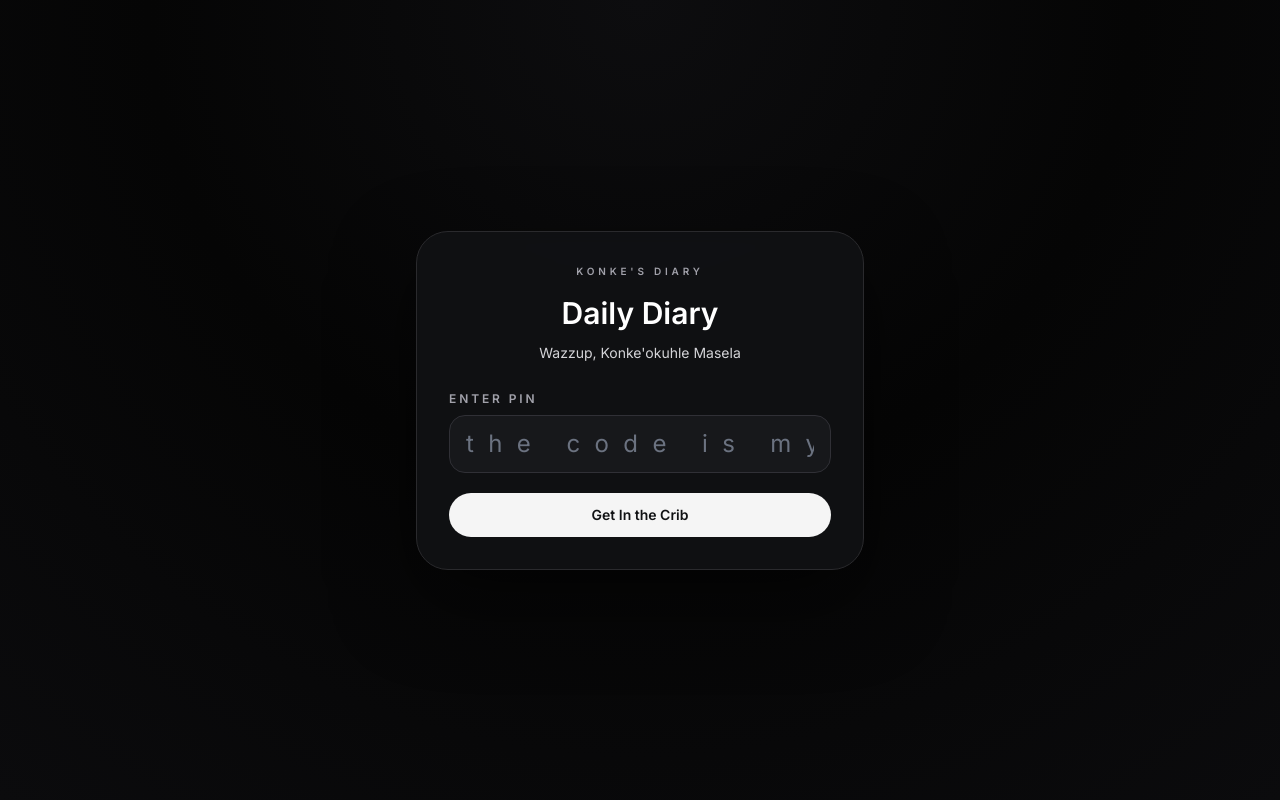
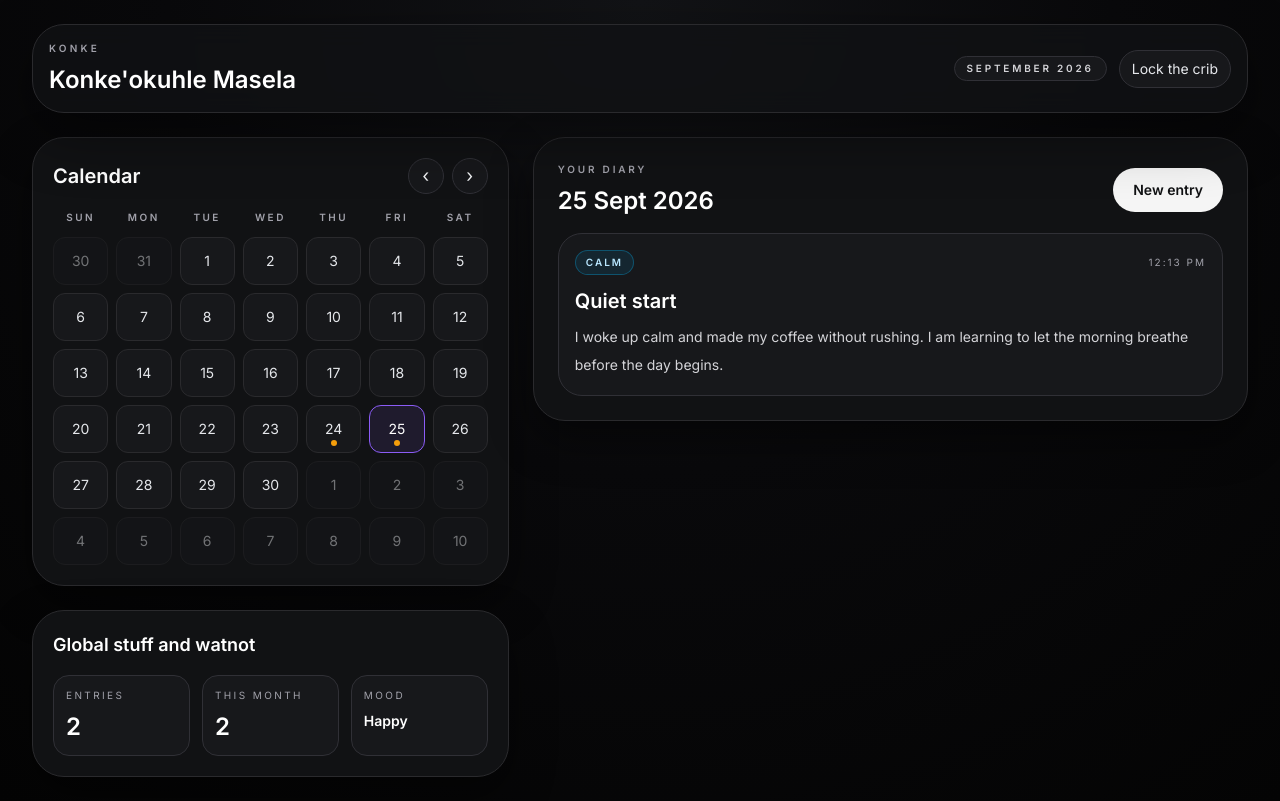
Before and after one commit to konkemasela/diarykonke, a React (Vite) app in the folder webgen-premium-landing-page/: page /home in a window 1280 px wide. Built offline with nearby package versions, Linux system fonts and the light colour scheme.

Commit message:
fixed pages

```diff
--- a/webgen-premium-landing-page/package.json
+++ b/webgen-premium-landing-page/package.json
@@ -12,6 +12,7 @@
     "clsx": "2.1.1",
     "react": "19.2.6",
     "react-dom": "19.2.6",
+    "react-router-dom": "7.8.0",
     "tailwind-merge": "3.4.0"
   },
   "devDependencies": {
--- a/webgen-premium-landing-page/src/App.tsx
+++ b/webgen-premium-landing-page/src/App.tsx
@@ -1,4 +1,5 @@
 import { useEffect, useState } from "react";
+import { BrowserRouter, Navigate, Route, Routes } from "react-router-dom";
 import { AuthPage } from "./pages/AuthPage";
 import { DiaryHomePage } from "./pages/DiaryHomePage";
 import { NewEntryPage } from "./pages/NewEntryPage";
@@ -7,7 +8,6 @@ import { createSampleEntries, dateKey, type DiaryEntry } from "./diary";
 const STORAGE_KEY = "global_saving_diary_entries";
 
 export default function App() {
-  const [page, setPage] = useState<"auth" | "home" | "new-entry">("auth");
   const [entries, setEntries] = useState<DiaryEntry[]>([]);
   const [selectedDate, setSelectedDate] = useState(dateKey(new Date()));
   const [calendarMonth, setCalendarMonth] = useState(new Date());
@@ -36,32 +36,35 @@ export default function App() {
   const handleSaveEntry = (entry: DiaryEntry) => {
     setEntries((current) => [entry, ...current]);
     setSelectedDate(entry.date);
-    setPage("home");
   };
 
-  if (page === "auth") {
-    return <AuthPage onUnlock={() => setPage("home")} />;
-  }
-
-  if (page === "new-entry") {
   return (
-      <NewEntryPage
-        initialDate={selectedDate}
-        onSave={handleSaveEntry}
-        onBack={() => setPage("home")}
-      />
-    );
-  }
-
-  return (
+    <BrowserRouter>
+      <Routes>
+        <Route path="/" element={<Navigate to="/auth" replace />} />
+        <Route path="/auth" element={<AuthPage />} />
+        <Route
+          path="/home"
+          element={
             <DiaryHomePage
               entries={entries}
               selectedDate={selectedDate}
               setSelectedDate={setSelectedDate}
               calendarMonth={calendarMonth}
               setCalendarMonth={setCalendarMonth}
-      onNewEntry={() => setPage("new-entry")}
-      onLock={() => setPage("auth")}
             />
+          }
+        />
+        <Route
+          path="/new-entry"
+          element={
+            <NewEntryPage
+              initialDate={selectedDate}
+              onSave={handleSaveEntry}
+            />
+          }
+        />
+      </Routes>
+    </BrowserRouter>
   );
 }
--- a/webgen-premium-landing-page/src/pages/AuthPage.tsx
+++ b/webgen-premium-landing-page/src/pages/AuthPage.tsx
@@ -1,9 +1,11 @@
 import { useState } from "react";
+import { useNavigate } from "react-router-dom";
 
 const PIN = "55055";
 const USER_NAME = "Konke'okuhle Masela";
 
-export function AuthPage({ onUnlock }: { onUnlock: () => void }) {
+export function AuthPage() {
+  const navigate = useNavigate();
   const [pinInput, setPinInput] = useState("");
   const [pinError, setPinError] = useState("");
 
@@ -12,7 +14,7 @@ export function AuthPage({ onUnlock }: { onUnlock: () => void }) {
 
     if (pinInput === PIN) {
       setPinError("");
-      onUnlock();
+      navigate("/home");
       return;
     }
 
--- a/webgen-premium-landing-page/src/pages/DiaryHomePage.tsx
+++ b/webgen-premium-landing-page/src/pages/DiaryHomePage.tsx
@@ -1,4 +1,5 @@
-import { buildCalendarDays, dateKey, formatDisplayDate, moodPalette, monthName, moodOptions, type DiaryEntry, type Mood } from "../diary";
+import { useNavigate } from "react-router-dom";
+import { buildCalendarDays, dateKey, formatDisplayDate, moodPalette, monthName, moodOptions, type DiaryEntry } from "../diary";
 
 export function DiaryHomePage({
   entries,
@@ -6,17 +7,14 @@ export function DiaryHomePage({
   setSelectedDate,
   calendarMonth,
   setCalendarMonth,
-  onNewEntry,
-  onLock,
 }: {
   entries: DiaryEntry[];
   selectedDate: string;
   setSelectedDate: (date: string) => void;
   calendarMonth: Date;
   setCalendarMonth: (date: Date) => void;
-  onNewEntry: () => void;
-  onLock: () => void;
 }) {
+  const navigate = useNavigate();
   const selectedEntries = [...entries]
     .filter((entry) => entry.date === selectedDate)
     .sort((a, b) => b.createdAt.localeCompare(a.createdAt));
@@ -61,7 +59,7 @@ export function DiaryHomePage({
             </span>
             <button
               type="button"
-              onClick={onLock}
+              onClick={() => navigate("/auth")}
               className="rounded-full border border-[#303036] bg-[#17181b] px-3 py-2 text-sm text-[#e5e7eb]"
             >
               Lock the crib
@@ -155,7 +153,7 @@ export function DiaryHomePage({
 
                 <button
                   type="button"
-                  onClick={onNewEntry}
+                  onClick={() => navigate("/new-entry")}
                   className="rounded-full bg-[#f5f5f5] px-5 py-3 text-sm font-semibold text-[#111214] transition hover:bg-white"
                 >
                   New entry
--- a/webgen-premium-landing-page/src/pages/NewEntryPage.tsx
+++ b/webgen-premium-landing-page/src/pages/NewEntryPage.tsx
@@ -1,15 +1,15 @@
 import { useState } from "react";
-import { dateKey, moodOptions, type DiaryEntry, type Mood } from "../diary";
+import { useNavigate } from "react-router-dom";
+import { moodOptions, type DiaryEntry, type Mood } from "../diary";
 
 export function NewEntryPage({
   initialDate,
   onSave,
-  onBack,
 }: {
   initialDate: string;
   onSave: (entry: DiaryEntry) => void;
-  onBack: () => void;
 }) {
+  const navigate = useNavigate();
   const [form, setForm] = useState({
     date: initialDate,
     title: "",
@@ -36,6 +36,8 @@ export function NewEntryPage({
       image: form.image || undefined,
       createdAt: new Date().toISOString(),
     });
+
+    navigate("/home");
   };
 
   const handleImageUpload = (event: React.ChangeEvent<HTMLInputElement>) => {
@@ -60,7 +62,7 @@ export function NewEntryPage({
 
           <button
             type="button"
-            onClick={onBack}
+            onClick={() => navigate("/home")}
             className="rounded-full border border-[#303036] bg-[#17181b] px-4 py-2 text-sm text-[#e5e7eb]"
           >
             Back to diary
```
Lines whose indentation alone changed are shown as unchanged.
